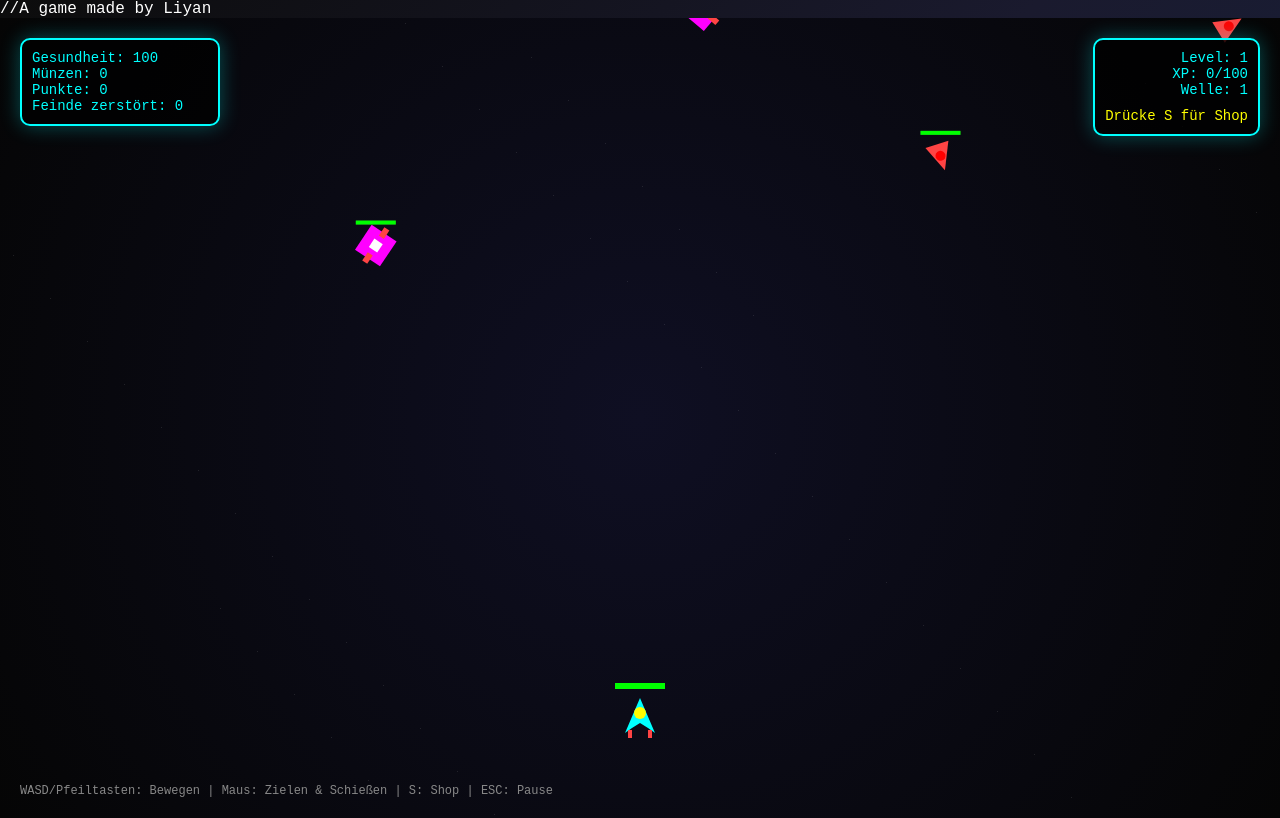
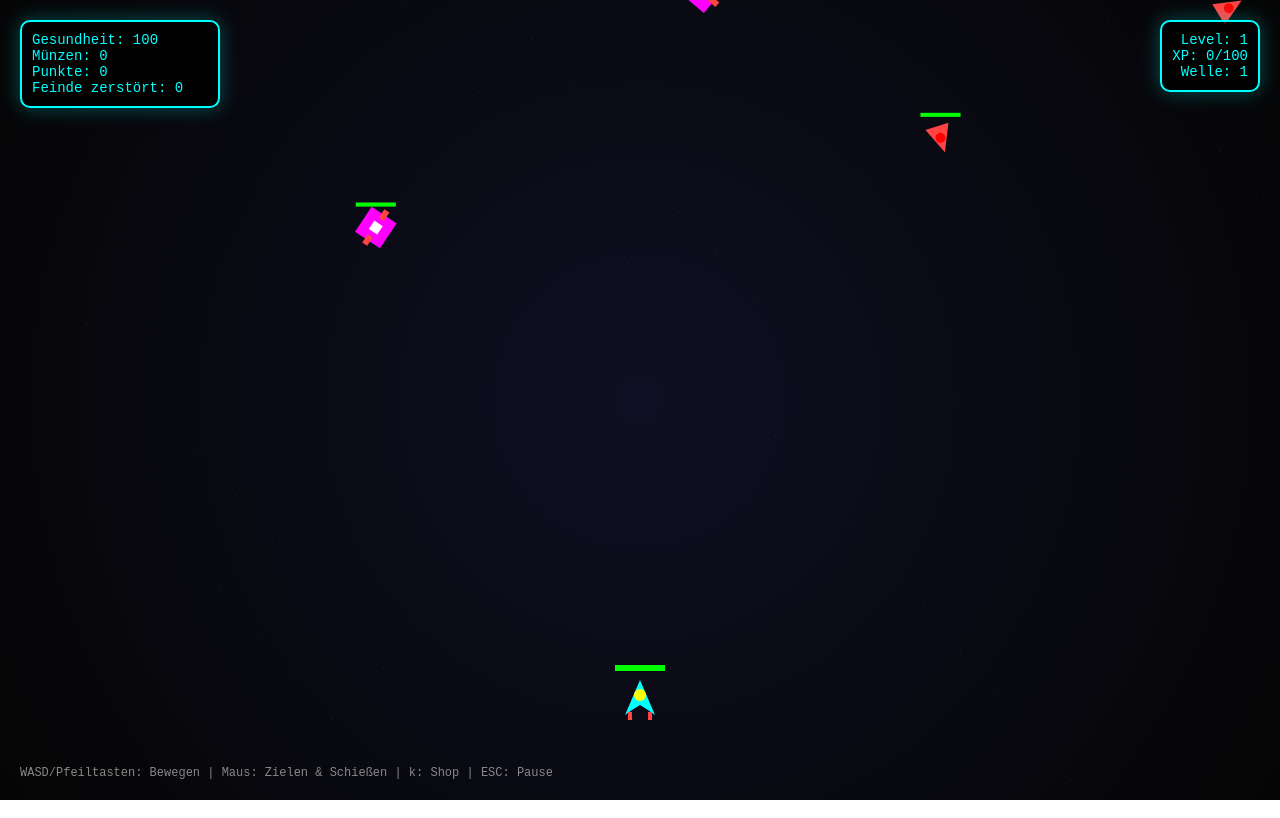
Before and after one commit to Lyan221m/space_game, a plain HTML site: page space_shooter_game.html in a window 1280 px wide. Drawn offline with Linux system fonts and the light colour scheme.

Commit message:
Update space_shooter_game.html

```diff
--- a/space_shooter_game.html
+++ b/space_shooter_game.html
@@ -1,4 +1,3 @@
-//A game made by Liyan
 <!DOCTYPE html>
 <html lang="de">
 <head>
@@ -263,7 +262,7 @@
     </style>
 </head>
 <body>
-    <div id="gameContainer">
+	<div id="gameContainer">
         <div class="stars" id="stars"></div>
         <canvas id="gameCanvas"></canvas>
 
@@ -279,11 +278,9 @@
                 <div>Level: <span id="level">1</span></div>
                 <div>XP: <span id="xp">0</span>/<span id="xpNeeded">100</span></div>
                 <div>Welle: <span id="wave">1</span></div>
-                <div style="margin-top: 10px; color: #ffff00;">Drücke S für Shop</div>
             </div>
         </div>
-
-        <div id="shop">
+		    <div id="shop">
             <h2>🚀 Galaktischer Shop 🚀</h2>
             <div id="shopItems"></div>
             <button id="closeShop">Shop schließen</button>
@@ -303,7 +300,7 @@
         </div>
 
         <div class="controls">
-            WASD/Pfeiltasten: Bewegen | Maus: Zielen & Schießen | S: Shop | ESC: Pause
+            WASD/Pfeiltasten: Bewegen | Maus: Zielen & Schießen | k: Shop | ESC: Pause
     </div>
 
     <script>
@@ -313,7 +310,7 @@
                 this.canvas = document.getElementById('gameCanvas');
                 this.ctx = this.canvas.getContext('2d');
                 this.resizeCanvas();
-
+                // A game made by Liyan
                 // Spiel-Status
                 this.player = new Player(this.canvas.width / 2, this.canvas.height - 100);
                 this.bullets = [];
@@ -611,7 +608,7 @@
                 window.addEventListener('keydown', (e) => {
                     this.keys[e.key.toLowerCase()] = true;
 
-                    if (e.key.toLowerCase() === 's' && this.gameState === 'playing') {
+                    if (e.key.toLowerCase() === 'k' && this.gameState === 'playing') {
                         this.toggleShop();
                     }
                     if (e.key === 'Escape') {
```
